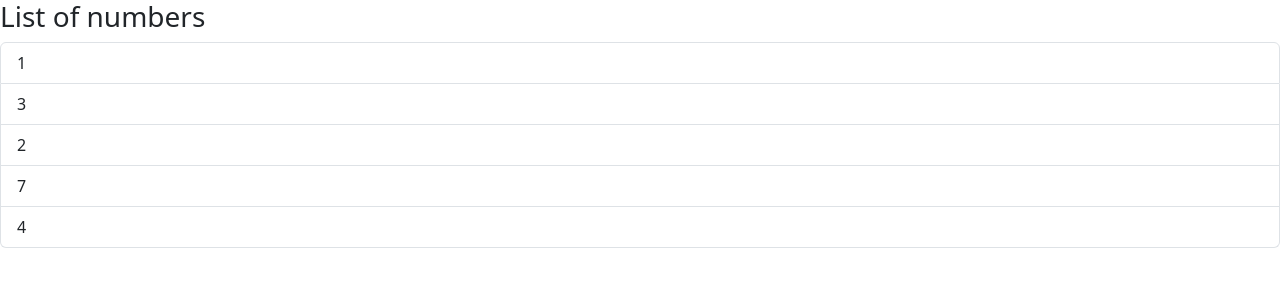
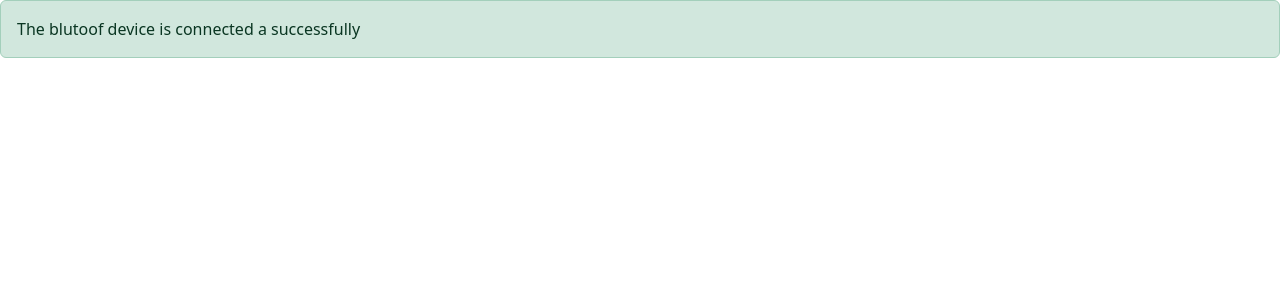
Before and after one commit to MdJiyaulHaq/react-app, a React app: page / in a window 1280 px wide. Shown: the top 300 px of the page. Built offline with nearby package versions, Linux system fonts and the light colour scheme; the HTML template or start-up script is replaced by a standard one.

Commit message:
passing children to a component

```diff
--- a/src/App.tsx
+++ b/src/App.tsx
@@ -1,17 +1,11 @@
-import ListGroup from "./components/ListGroup";
+import Alert from "./components/Alert";
 
 function App() {
-  let items = ["1", "3", "2", "7", "4"];
-  const handleSelectItem = (item: string) => {
-    console.log(item);
-  };
   return (
     <div>
-      <ListGroup
-        items={items}
-        heading="List of numbers"
-        onSelectItem={handleSelectItem}
-      />
+      <Alert>
+        <span>The blutoof device is connected a successfully</span>
+      </Alert>
     </div>
   );
 }
--- /dev/null
+++ b/src/components/Alert.tsx
@@ -0,0 +1,11 @@
+import type { ReactNode } from "react";
+
+interface Props {
+  children: ReactNode;
+}
+
+const Alert = ({ children }: Props) => {
+  return <div className="alert alert-success">{children}</div>;
+};
+
+export default Alert;
```
